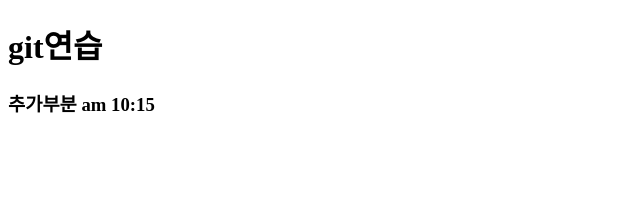
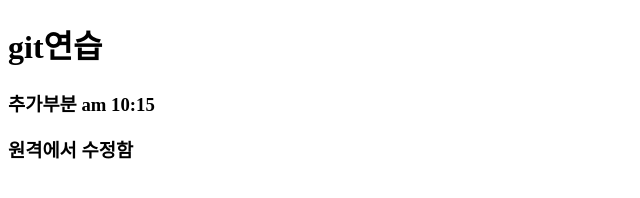
Before and after one commit to eeehlz/html, a plain HTML site: page index.html in a window 1280 px wide. Shown: the whole page, without its empty margins (0-640 px from the left). Drawn offline with Linux system fonts and the light colour scheme.

Commit message:
Update index.html

```diff
--- a/index.html
+++ b/index.html
@@ -9,5 +9,7 @@
   <h1>git연습</h1>
   <!-- 추가된 파일로 이력등록 : "unstage -> stage -> commit -> push" -->
   <h3>추가부분 am 10:15</h3>
+<!--   원격에서 수정함 -->
+  <h3>원격에서 수정함</h3>
 </body>
 </html>
```
